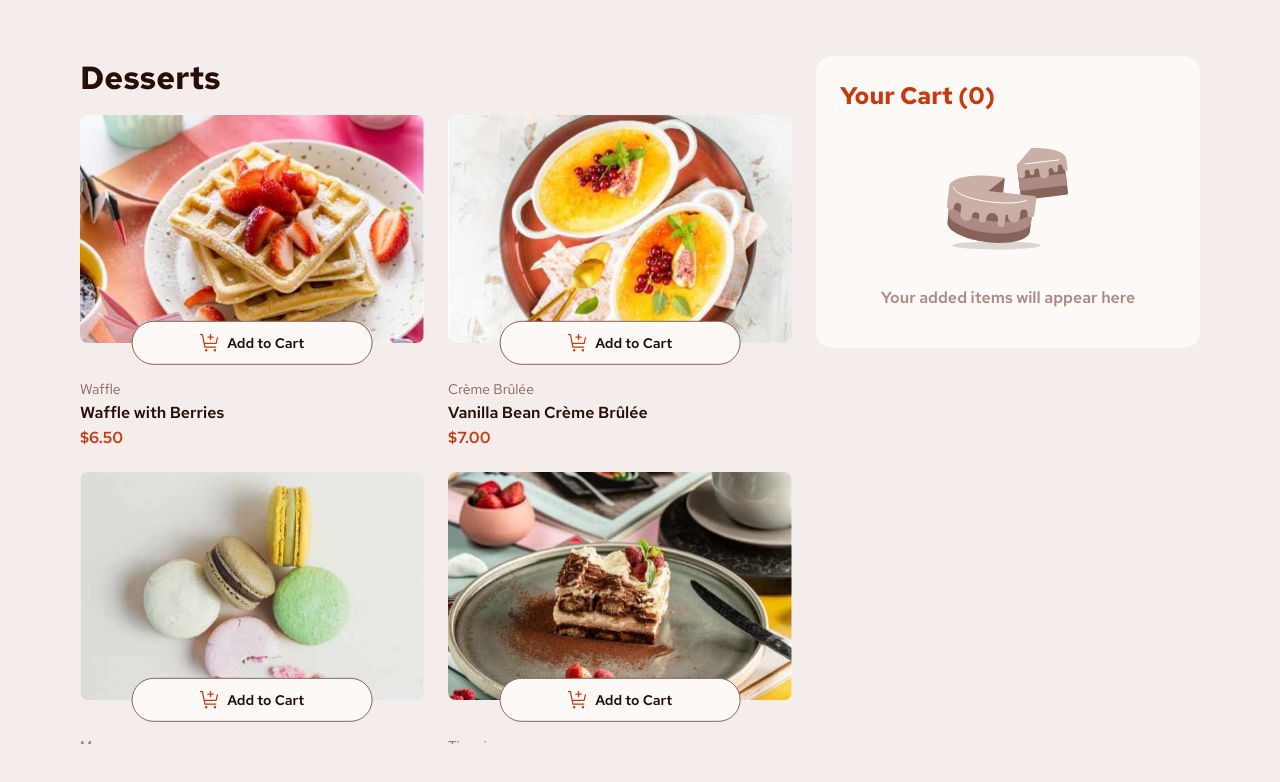
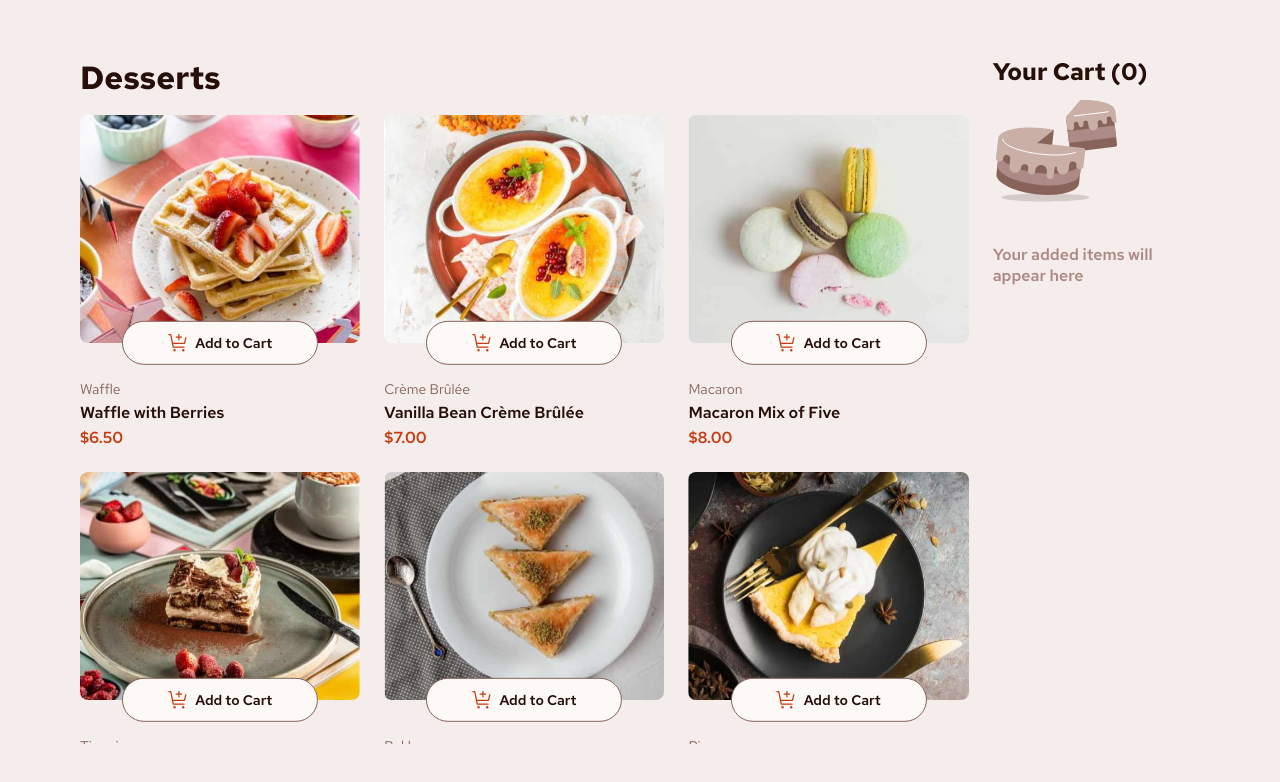
Before and after one commit to vdesimone/product-list-with-cart, a React (Vite) app: page / in a window 1280 px wide. Shown: the top 782 px of the page. Built offline with nearby package versions, Linux system fonts and the light colour scheme.

Commit message:
Fix `Cart` component layout to display items correctly and add classes for styling

```diff
--- a/src/components/Cart.jsx
+++ b/src/components/Cart.jsx
@@ -2,6 +2,7 @@ import { useState, useEffect } from "react";
 import PropTypes from "prop-types";
 import emptyCartImage from "../assets/images/illustration-empty-cart.svg";
 import iconRemoveItem from "../assets/images/icon-remove-item.svg";
+import iconCarbonNeutral from "../assets/images/icon-carbon-neutral.svg"
 
 function Cart({ cartItems, updateItemQuantity }) {
 
@@ -23,27 +24,31 @@ function Cart({ cartItems, updateItemQuantity }) {
   }, 0).toFixed(2);
 
   return (
-    <div className="cart-container">
+    <div className={cartEmpty ? "cart-container-empty" : "cart-container"}>
       <h2>Your Cart ({totalItems})</h2>
       {cartEmpty ? (
-        <div className="cart-contents">
+        <div className="empty-cart-contents">
           <img className="empty-cart-img" src={emptyCartImage} alt="Empty Cart Illustration" />
           <p className="empty-cart-text">Your added items will appear here</p>
         </div>
       ) : (
+        <>
           <ul className="cart-contents">
             {sortedCartItems.map((item) => {
               const itemTotalPrice = (item.price * item.quantity).toFixed(2);
               return (
                 <li key={item.index} className="item">
+                  <div className="item-info">
                     <h3 className="item-name">{item.name}</h3>
-                <div className="item-info">
+                    <div className="item-details">
                       <p className="item-quantity">{item.quantity}x</p>
                       <p className="item-price">@ ${item.price.toFixed(2)}</p>
                       <p className="item-total-price">${itemTotalPrice}</p>
                     </div>
+                  </div>
                   <div className="remove-item">
                     <img
+                      className="remove-item-icon"
                       src={iconRemoveItem}
                       alt="Remove Item Icon"
                       onClick={() => updateItemQuantity(item.index, 0)}
@@ -52,11 +57,19 @@ function Cart({ cartItems, updateItemQuantity }) {
                 </li>
               );
             })}
+          </ul>
           <div className="order-total">
             <p>Order Total</p>
-            <h4>{totalPriceOfItems}</h4>
+            <h4>${totalPriceOfItems}</h4>
           </div>
-        </ul>
+          <div className="delivery-info">
+            <img src={iconCarbonNeutral} alt="Carbon Neutral Icon" />
+            <p>This is a <span>carbon-neutral</span> delivery</p>
+          </div>
+          <div className="confirm-order">
+            <button>Confirm Order</button>
+          </div>
+        </>
       )}
     </div>
   );
```
Lines whose indentation alone changed are shown as unchanged.
